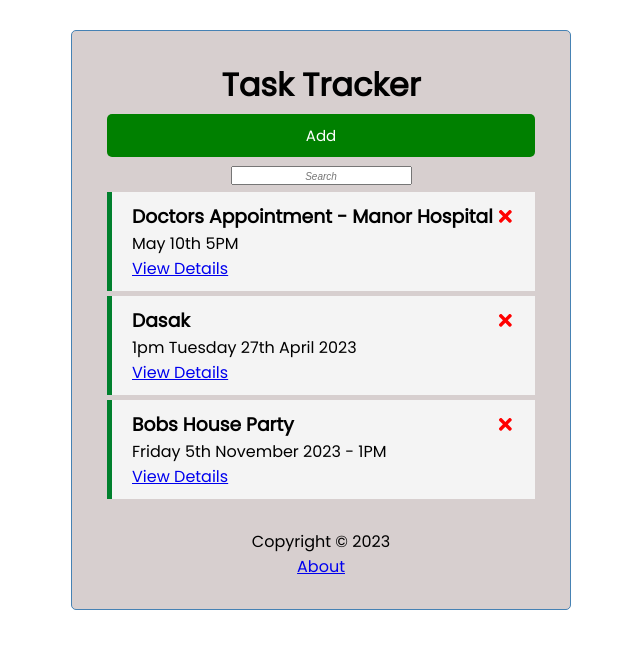
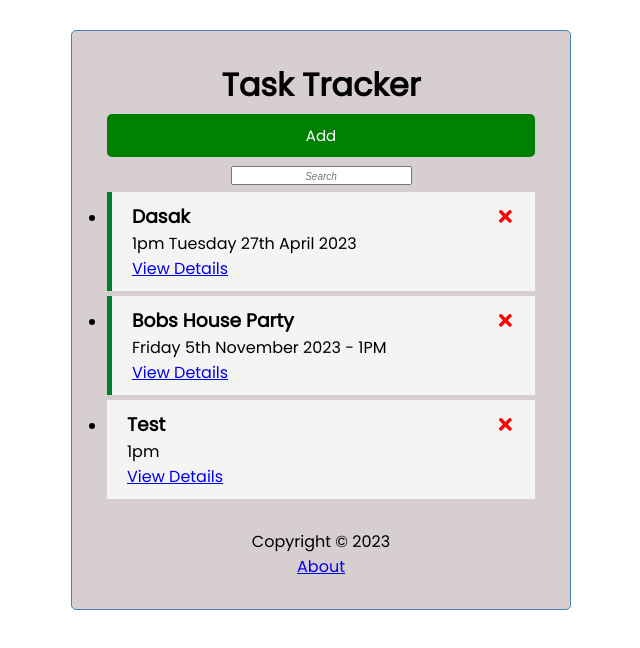
Before and after one commit to kubidogan/React-Task-Tracker, a React (Create React App) app: page / in a window 1280 px wide. Shown: the top 648 px of the page, without its empty margins (319-959 px from the left). Built offline with nearby package versions, Linux system fonts and the light colour scheme; data requests are answered from the project's data file.

Commit message:
drag and drop working but toggle now not functioning

```diff
--- a/db.json
+++ b/db.json
@@ -1,11 +1,5 @@
 {
   "tasks": [
-    {
-      "text": "Doctors Appointment - Manor Hospital",
-      "day": "May 10th 5PM",
-      "reminder": true,
-      "id": 3
-    },
     {
       "text": "Dasak",
       "day": "1pm Tuesday 27th April 2023",
@@ -17,6 +11,12 @@
       "day": "Friday 5th November 2023 - 1PM",
       "reminder": true,
       "id": 5
+    },
+    {
+      "text": "Test",
+      "day": "1pm",
+      "reminder": false,
+      "id": 6
     }
   ]
 }
--- a/package.json
+++ b/package.json
@@ -8,6 +8,7 @@
     "@testing-library/user-event": "^13.5.0",
     "json-server": "^0.17.3",
     "react": "^18.2.0",
+    "react-beautiful-dnd": "^13.1.1",
     "react-dnd": "^16.0.1",
     "react-dom": "^18.2.0",
     "react-icons": "^4.8.0",
--- a/src/App.js
+++ b/src/App.js
@@ -7,6 +7,8 @@ import Footer from "./components/Footer"
 import About from "./components/About"
 import TaskDetails from "./components/TaskDetails"
 import Search from "./components/Search"
+import { DragDropContext } from 'react-beautiful-dnd';
+
 
 function App() {
   const [showAddTask, setShowAddTask] = useState(false)
@@ -82,15 +84,27 @@ function App() {
     {...task, reminder: data.reminder} : task))
   }
 
+  // Handle Drag and Drop
+  const handleDragEnd = (result) => {
+    if (!result.destination) {
+      return;
+    }
+
+    const items = Array.from(tasks);
+    const [reorderedItem] = items.splice(result.source.index, 1);
+    items.splice(result.destination.index, 0, reorderedItem);
+
+    setTasks(items);
+  };
+
   return (
     <Router>
       <div className="container">
-        <Header onAdd={() => setShowAddTask(!showAddTask)}
-        showAdd={showAddTask}
-        />
+        <Header onAdd={() => setShowAddTask(!showAddTask)} showAdd={showAddTask} />
+        <DragDropContext onDragEnd={handleDragEnd}>
           <Routes>
             <Route
-            path='/'
+              path="/"
               element={
                 <>
                   {showAddTask && <AddTask onAdd={addTask} />}
@@ -102,21 +116,21 @@ function App() {
                       onToggle={toggleReminder}
                     />
                   ) : (
-              "No Task To Show"
+                    "No Tasks to Show"
                   )}
                 </>
               }
             />
-          <Route path='/about' element={<About />}
-          />
-          <Route path='/task/:id' element={<TaskDetails />}
-          />
+            <Route path="/about" element={<About />} />
+            <Route path="/task/:id" element={<TaskDetails />} />
           </Routes>
+        </DragDropContext>
         <Footer />
       </div>
     </Router>
   );
  }
+
 
 export default App;
 
--- a/src/components/Task.js
+++ b/src/components/Task.js
@@ -1,17 +1,53 @@
-import { FaTimes } from 'react-icons/fa'
-import { Link } from "react-router-dom"
+// import { FaTimes } from 'react-icons/fa'
+// import { Link } from "react-router-dom"
+// import { Draggable } from 'react-beautiful-dnd';
 
-const Task = ({task, onDelete, onToggle }) => {
+
+// const Task = ({task, onDelete, onToggle }) => {
+//   return (
+//     <div className={`task ${task.reminder ? 'reminder' : ''}`}
+//       onDoubleClick={() => onToggle(task.id)}>
+
+//       <h3>
+//         {task.text}{' '}
+//         <FaTimes
+//         style={{ color: 'red', cursor: 'pointer '
+//         }}
+//         onClick={() => onDelete (task.id)}
+//         />
+//       </h3>
+//       <p>{task.day}</p>
+//       <p>
+//         <Link to={`/task/${task.id}`}>View Details</Link>
+//       </p>
+//     </div>
+//   )
+// }
+
+// export default Task
+
+import { FaTimes, FaBars } from 'react-icons/fa';
+import { Link } from "react-router-dom";
+import { Draggable } from 'react-beautiful-dnd';
+
+const Task = ({ task, index, onDelete, onToggle }) => {
   return (
-    <div className={`task ${task.reminder ? 'reminder' : ''}`}
-      onDoubleClick={() => onToggle(task.id)}>
-
+    <Draggable draggableId={task.id.toString()} index={index}>
+      {(provided, snapshot) => (
+        <div
+          className={`task ${task.reminder ? 'reminder' : ''}`}
+          ref={provided.innerRef}
+          {...provided.draggableProps}
+          style={provided.draggableProps.style}
+        >
+          <div className="drag-handle" {...provided.dragHandleProps}>
+            <FaBars />
+          </div>
           <h3>
             {task.text}{' '}
             <FaTimes
-        style={{ color: 'red', cursor: 'pointer '
-        }}
-        onClick={() => onDelete (task.id)}
+              style={{ color: 'red', cursor: 'pointer' }}
+              onClick={() => onDelete(task.id)}
             />
           </h3>
           <p>{task.day}</p>
@@ -19,7 +55,9 @@ const Task = ({task, onDelete, onToggle }) => {
             <Link to={`/task/${task.id}`}>View Details</Link>
           </p>
         </div>
-  )
-}
+      )}
+    </Draggable>
+  );
+};
 
-export default Task
+export default Task;
--- a/src/components/Tasks.js
+++ b/src/components/Tasks.js
@@ -1,18 +1,61 @@
-import Task from "./Task"
+// import Task from "./Task"
 
 
-const Tasks = ({ tasks, onDelete, onToggle}) => {
+// const Tasks = ({ tasks, onDelete, onToggle}) => {
+//   return (
+//     <>
+//       {tasks.map((task) => (
+//       <Task key={task.id}
+//       task={task}
+//       onDelete={onDelete}
+//       onToggle={onToggle}
+//       />
+//       ))}
+//     </>
+//   )
+// }
+
+// export default Tasks
+
+
+import { FaTimes } from 'react-icons/fa';
+import { Link } from 'react-router-dom';
+import { Droppable, Draggable } from 'react-beautiful-dnd';
+
+const Tasks = ({ tasks, onDelete, onToggle }) => {
   return (
-    <>
-      {tasks.map((task) => (
-      <Task key={task.id}
-      task={task}
-      onDelete={onDelete}
-      onToggle={onToggle}
-      />
-      ))}
-    </>
-  )
-}
+    <Droppable droppableId="tasks">
+      {(provided) => (
+        <ul {...provided.droppableProps} ref={provided.innerRef}>
+          {tasks.map((task, index) => (
+            <Draggable key={task.id.toString()} draggableId={task.id.toString()} index={index}>
+              {(provided, snapshot) => (
+                <li
+                  className={`task ${task.reminder ? 'reminder' : ''}`}
+                  ref={provided.innerRef}
+                  {...provided.draggableProps}
+                  {...provided.dragHandleProps}
+                >
+                  <h3>
+                    {task.text}{' '}
+                    <FaTimes
+                      style={{ color: 'red', cursor: 'pointer' }}
+                      onClick={() => onDelete(task.id)}
+                    />
+                  </h3>
+                  <p>{task.day}</p>
+                  <p>
+                    <Link to={`/task/${task.id}`}>View Details</Link>
+                  </p>
+                </li>
+              )}
+            </Draggable>
+          ))}
+          {provided.placeholder}
+        </ul>
+      )}
+    </Droppable>
+  );
+};
 
-export default Tasks
+export default Tasks;
```
Also changed, not shown: 1 other file (tests, documents, lock files or other folders). Lines whose indentation alone changed are shown as unchanged.
